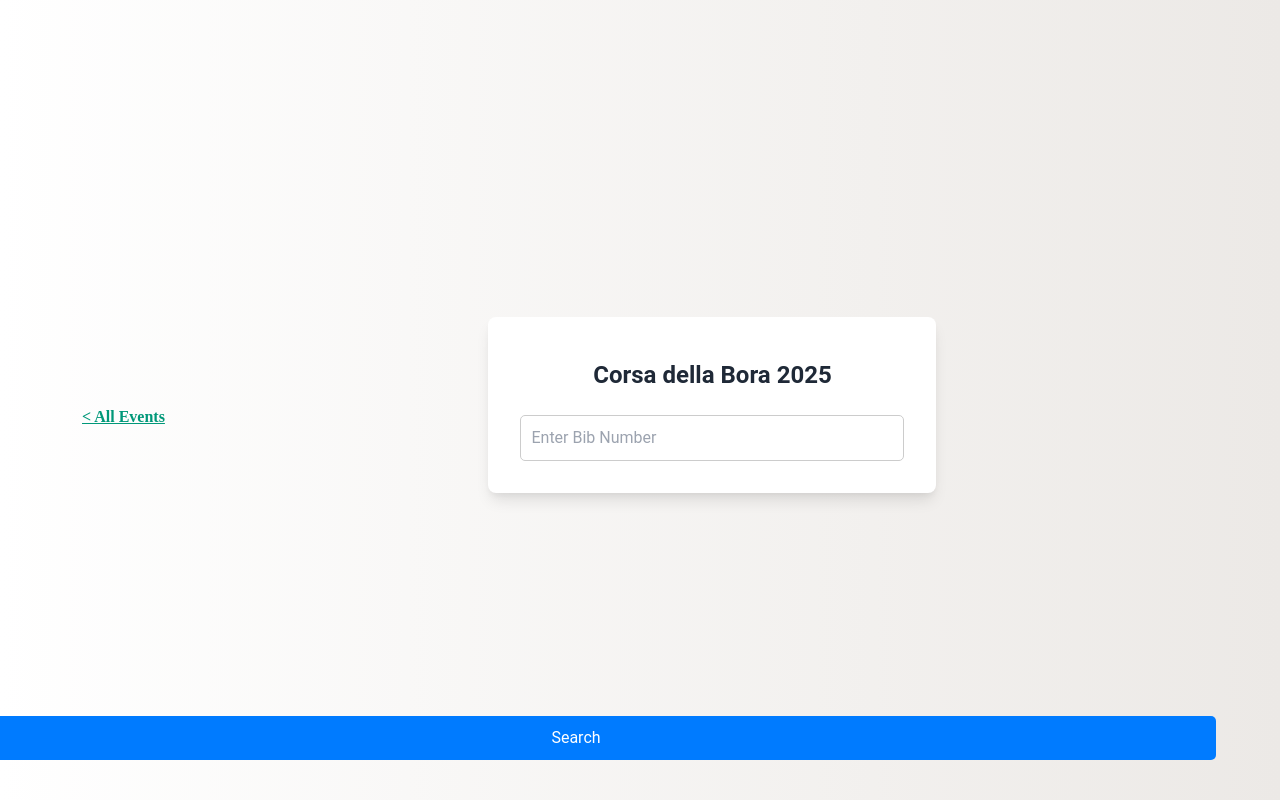
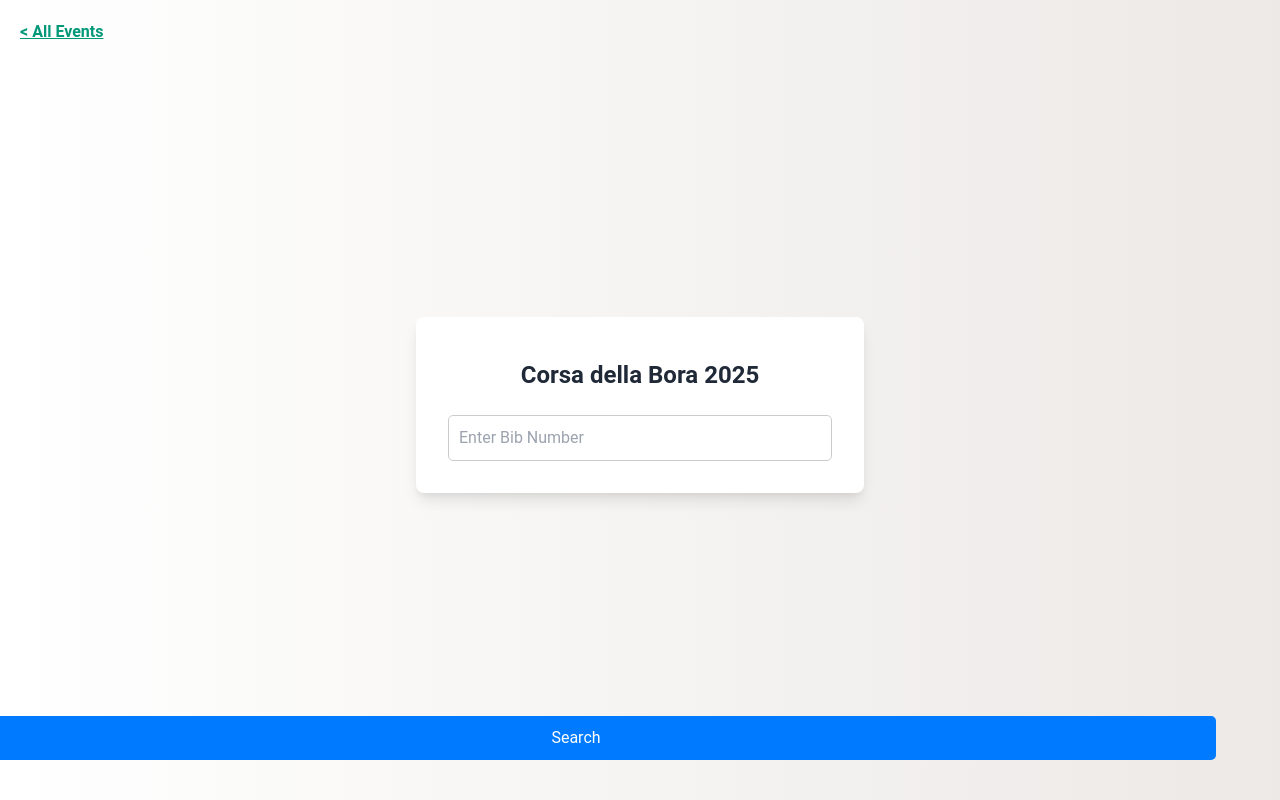
Before and after one commit to ulissem/RR-Events, a plain HTML site: page 2025/CorsaDellaBora2025.html in a window 1280 px wide. Drawn offline with nearby package versions, Linux system fonts and the light colour scheme; files that its build step writes are made by us from their sources.

Commit message:
Small fixes

```diff
--- a/2025_01_04_CorsaBora2025/Corsa della Bora.html
+++ b/2025/CorsaDellaBora2025.html
@@ -65,7 +65,7 @@
     </script>
   </head>
   <body class="bg-gray-900 flex items-center justify-center min-h-screen">
-    <p id="HomePage"><a href="../Index.html">< All Events</a></p>
+    <p id="HomePage"><a href="/">&lt; All Events</a></p>
     <div
       id="app"
       class="bg-white shadow-lg rounded-lg p-8 max-w-md w-full text-center"
@@ -166,11 +166,11 @@
       }
 
       #HomePage {
-        color: rgb(52, 51, 51);
-        font-family: "Orbitron";
+        color: #ffffff;
         font-weight: 700;
-        margin: 2% 0 0 5%;
-        display: inline-block;
+        position: fixed;
+        top: 20px;
+        left: 20px;
       }
     </style>
   </body>
```
Also changed, not shown: Index.html (+1 -3 lines).
